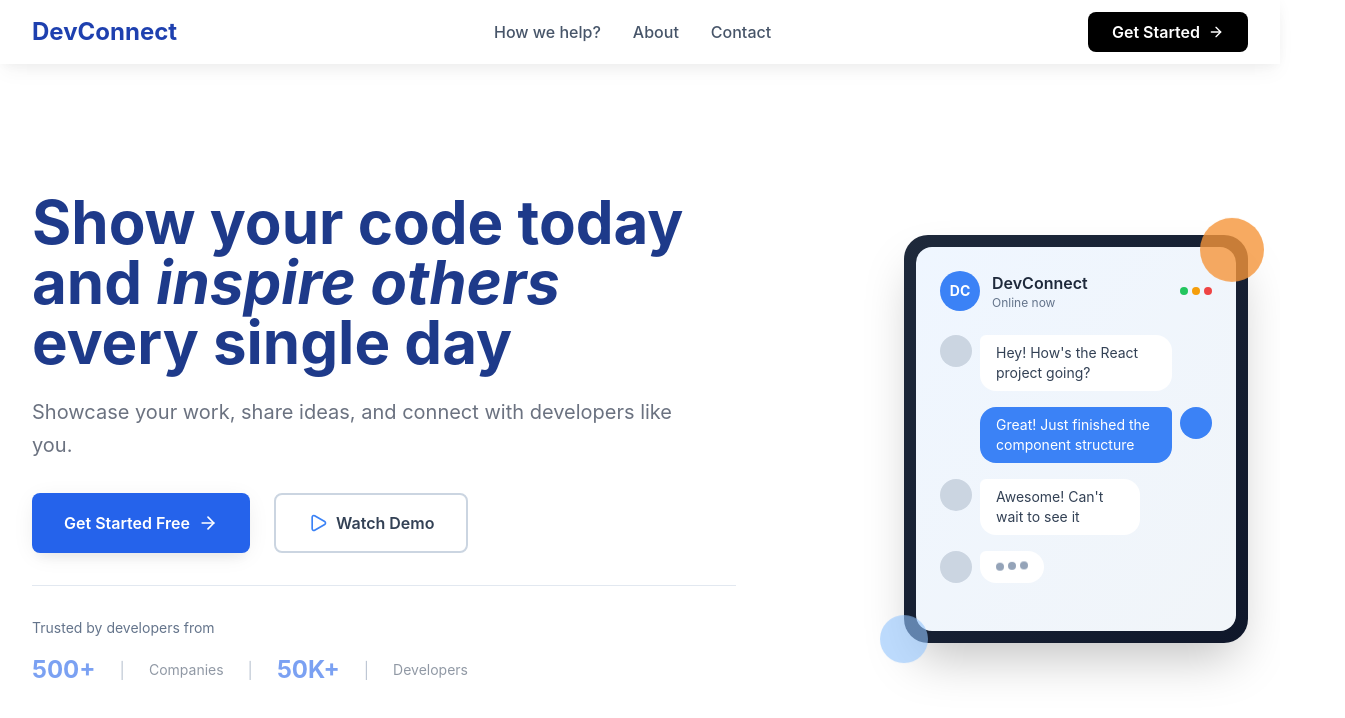
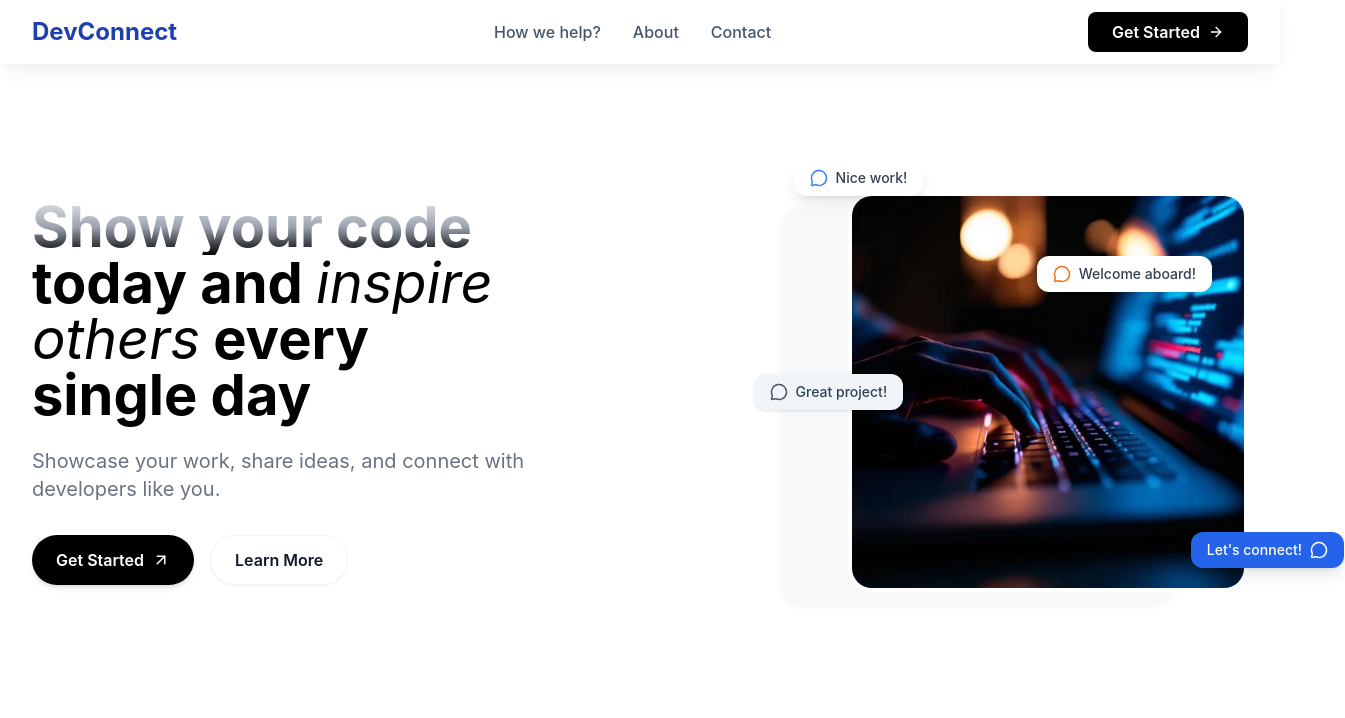
Before and after one commit to Manyaxkapoor/devconnect, a React (Vite) app in the folder devconnect/: page / in a window 1280 px wide. Shown: the top 718 px of the page, 1345 px wide, since content can reach past the window. Built offline with nearby package versions, Linux system fonts and the light colour scheme.

Commit message:
changed the ui

```diff
--- a/devconnect/src/components/Hero.jsx
+++ b/devconnect/src/components/Hero.jsx
@@ -1,120 +1,81 @@
-import { ArrowRight, Play } from 'lucide-react';
+import { ArrowUpRight, MessageCircle } from 'lucide-react';
+import heroImg from '../assets/hero-mockup.jpg'; // You should add your image to src/assets and name it hero-mockup.jpg
+
+const floatKeyframes = `
+@keyframes floatY {
+  0%, 100% { transform: translateY(0); }
+  50% { transform: translateY(-10px); }
+}
+@keyframes floatX {
+  0%, 100% { transform: translateX(0); }
+  50% { transform: translateX(10px); }
+}
+`;
 
 const Hero = () => {
   return (
     <section className="bg-white py-20 lg:py-32">
+      <style>{floatKeyframes}</style>
       <div className="max-w-7xl mx-auto px-4 sm:px-6 lg:px-8">
-        <div className="grid lg:grid-cols-5 gap-12 lg:gap-16 items-center">
-          {/* Left Column - Content (60% width on large screens) */}
-          <div className="lg:col-span-3 space-y-8">
-            {/* Main Heading */}
-            <div className="space-y-6">
-              <h1 className="font-display text-4xl sm:text-5xl lg:text-6xl font-bold text-primary-900 leading-tight">
-                Show your code today and{' '}
-                <span className="italic">inspire others</span>{' '}
-                every single day
+        <div className="flex flex-col lg:flex-row items-center justify-between gap-12 lg:gap-0">
+          {/* Left Column */}
+          <div className="w-full lg:w-3/5 flex flex-col justify-center">
+            <h1 className="font-display font-bold text-4xl sm:text-5xl lg:text-[3.5rem] leading-[1.1] mb-6">
+              <span className="block bg-gradient-to-b from-gray-200 via-gray-400 to-black bg-clip-text text-transparent">
+                Show your code
+              </span>
+              <span className="block">
+                today and <span className="italic font-normal">inspire</span>
+              </span>
+              <span className="block">
+                <span className="italic font-normal">others</span> every
+              </span>
+              <span className="block">single day</span>
             </h1>
-              <p className="text-xl text-gray-500 leading-relaxed max-w-2xl">
+            <p className="text-lg sm:text-xl text-[#6B7280] mb-8 max-w-xl">
               Showcase your work, share ideas, and connect with developers like you.
             </p>
-            </div>
-
-            {/* CTA Buttons */}
-            <div className="flex flex-col sm:flex-row gap-4 sm:gap-6">
-              <button className="bg-primary-600 hover:bg-primary-700 text-white font-semibold py-4 px-8 rounded-lg transition-colors duration-200 flex items-center justify-center space-x-2 shadow-medium hover:shadow-large">
-                <span>Get Started Free</span>
-                <ArrowRight size={20} />
+            <div className="flex flex-col sm:flex-row gap-4">
+              <button className="flex items-center gap-2 bg-black text-white font-semibold py-3 px-6 rounded-full shadow-md hover:bg-gray-900 transition">
+                Get Started <ArrowUpRight size={18} />
               </button>
-              <button className="border-2 border-secondary-300 hover:border-primary-400 text-secondary-700 hover:text-primary-600 font-semibold py-4 px-8 rounded-lg transition-all duration-200 flex items-center justify-center space-x-2 bg-white hover:bg-primary-50">
-                <Play size={20} className="text-primary-500" />
-                <span>Watch Demo</span>
+              <button className="flex items-center gap-2 bg-white text-gray-900 font-semibold py-3 px-6 rounded-full shadow-sm border border-gray-100 hover:bg-gray-50 transition">
+                Learn More
               </button>
             </div>
-
-            {/* Social Proof */}
-            <div className="pt-8 border-t border-secondary-200">
-              <p className="text-secondary-500 text-sm mb-4">Trusted by developers from</p>
-              <div className="flex items-center space-x-6 opacity-60">
-                <div className="text-2xl font-bold text-primary-600">500+</div>
-                <div className="text-secondary-400">|</div>
-                <div className="text-sm text-secondary-600">Companies</div>
-                <div className="text-secondary-400">|</div>
-                <div className="text-2xl font-bold text-primary-600">50K+</div>
-                <div className="text-secondary-400">|</div>
-                <div className="text-sm text-secondary-600">Developers</div>
           </div>
+          {/* Right Column */}
+          <div className="w-full lg:w-2/5 flex justify-center lg:justify-end mt-12 lg:mt-0 relative">
+            {/* Subtle shadowed duplicate */}
+            <div className="absolute top-4 left-4 w-[400px] h-[400px] rounded-3xl bg-gray-300 opacity-15 blur-[2px] z-0 hidden lg:block" />
+            {/* Main image with subtle effect */}
+            <img
+              src={heroImg}
+              alt="Device mockup"
+              className="relative z-10 w-[400px] h-[400px] object-cover rounded-3xl border-4 border-white transition duration-300 hover:grayscale-[30%] hover:brightness-95"
+            />
+            {/* Floating message bubbles */}
+            <div className="hidden lg:block">
+              {/* Top left message */}
+              <div className="absolute -top-8 left-8 bg-white shadow-lg rounded-xl px-4 py-2 flex items-center gap-2 animate-fade-in z-20" style={{animation: 'floatY 3.5s ease-in-out infinite'}}>
+                <MessageCircle size={18} className="text-primary-500" />
+                <span className="text-sm font-medium text-gray-700 whitespace-nowrap">Nice work!</span>
               </div>
+              {/* Bottom right message */}
+              <div className="absolute bottom-6 -right-24 bg-primary-600 text-white shadow-lg rounded-xl px-4 py-2 flex items-center gap-2 animate-slide-up z-20" style={{animation: 'floatX 4s 1s ease-in-out infinite'}}>
+                <span className="text-sm font-medium whitespace-nowrap">Let's connect!</span>
+                <MessageCircle size={18} className="text-white" />
               </div>
-
-          {/* Right Column - Device Mockup (40% width on large screens) */}
-          <div className="lg:col-span-2 flex justify-center lg:justify-end">
-            <div className="relative">
-              {/* Main Device Frame */}
-              <div className="relative bg-gradient-to-br from-secondary-800 to-secondary-900 rounded-3xl p-3 shadow-2xl">
-                <div className="bg-white rounded-2xl overflow-hidden w-80 h-96">
-                  {/* Device Screen Content */}
-                  <div className="h-full bg-gradient-to-br from-primary-50 to-secondary-100 p-6">
-                    {/* Mockup Header */}
-                    <div className="flex items-center justify-between mb-6">
-                      <div className="flex items-center space-x-3">
-                        <div className="w-10 h-10 bg-primary-500 rounded-full flex items-center justify-center">
-                          <span className="text-white font-bold text-sm">DC</span>
+              {/* Top right message - moved down to overlap image, floating */}
+              <div className="absolute top-16 right-9 bg-white shadow-md rounded-xl px-4 py-2 flex items-center gap-2 animate-fade-in z-20" style={{animation: 'floatY 4.2s 0.5s ease-in-out infinite'}}>
+                <MessageCircle size={18} className="text-accent-500" />
+                <span className="text-sm font-medium text-gray-700 whitespace-nowrap">Welcome aboard!</span>
               </div>
-                        <div>
-                          <div className="font-semibold text-secondary-800">DevConnect</div>
-                          <div className="text-xs text-secondary-500">Online now</div>
+              {/* Left center message - touching the image, floating */}
+              <div className="absolute top-1/2 -translate-y-1/2 -left-2 bg-secondary-100 shadow rounded-xl px-4 py-2 flex items-center gap-2 animate-slide-up z-20" style={{animation: 'floatX 3.8s 0.7s ease-in-out infinite'}}>
+                <MessageCircle size={18} className="text-secondary-600" />
+                <span className="text-sm font-medium text-secondary-700 whitespace-nowrap">Great project!</span>
               </div>
-                      </div>
-                      <div className="flex space-x-1">
-                        <div className="w-2 h-2 bg-success-500 rounded-full"></div>
-                        <div className="w-2 h-2 bg-warning-500 rounded-full"></div>
-                        <div className="w-2 h-2 bg-error-500 rounded-full"></div>
-                      </div>
-                    </div>
-
-                    {/* Mockup Content */}
-                    <div className="space-y-4">
-                      {/* Message Bubbles */}
-                      <div className="flex space-x-2">
-                        <div className="w-8 h-8 bg-secondary-300 rounded-full flex-shrink-0"></div>
-                        <div className="bg-white rounded-2xl rounded-tl-md px-4 py-2 max-w-48">
-                          <p className="text-sm text-secondary-700">Hey! How's the React project going?</p>
-                        </div>
-                      </div>
-
-                      <div className="flex space-x-2 justify-end">
-                        <div className="bg-primary-500 rounded-2xl rounded-tr-md px-4 py-2 max-w-48">
-                          <p className="text-sm text-white">Great! Just finished the component structure</p>
-                        </div>
-                        <div className="w-8 h-8 bg-primary-500 rounded-full flex-shrink-0"></div>
-                      </div>
-
-                      <div className="flex space-x-2">
-                        <div className="w-8 h-8 bg-secondary-300 rounded-full flex-shrink-0"></div>
-                        <div className="bg-white rounded-2xl rounded-tl-md px-4 py-2 max-w-40">
-                          <p className="text-sm text-secondary-700">Awesome! Can't wait to see it</p>
-                        </div>
-                      </div>
-
-                      {/* Typing Indicator */}
-                      <div className="flex space-x-2">
-                        <div className="w-8 h-8 bg-secondary-300 rounded-full flex-shrink-0"></div>
-                        <div className="bg-white rounded-2xl rounded-tl-md px-4 py-3">
-                          <div className="flex space-x-1">
-                            <div className="w-2 h-2 bg-secondary-400 rounded-full animate-bounce"></div>
-                            <div className="w-2 h-2 bg-secondary-400 rounded-full animate-bounce" style={{animationDelay: '0.1s'}}></div>
-                            <div className="w-2 h-2 bg-secondary-400 rounded-full animate-bounce" style={{animationDelay: '0.2s'}}></div>
-                          </div>
-                        </div>
-                      </div>
-                    </div>
-                  </div>
-                </div>
-              </div>
-
-              {/* Floating Elements */}
-              <div className="absolute -top-4 -right-4 w-16 h-16 bg-accent-400 rounded-full opacity-80 animate-bounce-gentle"></div>
-              <div className="absolute -bottom-6 -left-6 w-12 h-12 bg-primary-300 rounded-full opacity-60 animate-bounce-gentle" style={{animationDelay: '1s'}}></div>
             </div>
           </div>
         </div>
```
Also changed, not shown: devconnect/src/assets/hero-mockup.jpg (added). Lines whose indentation alone changed are shown as unchanged.
